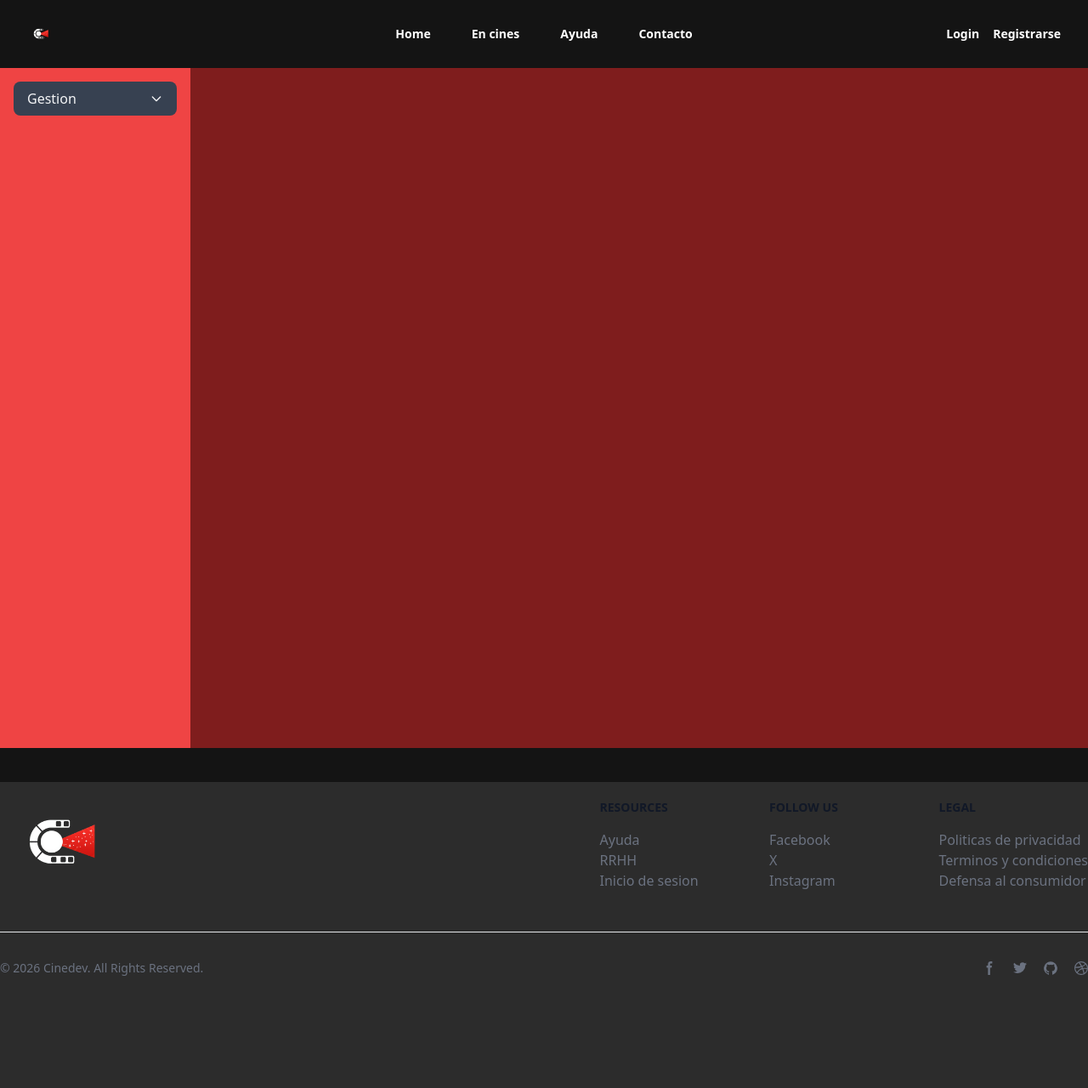
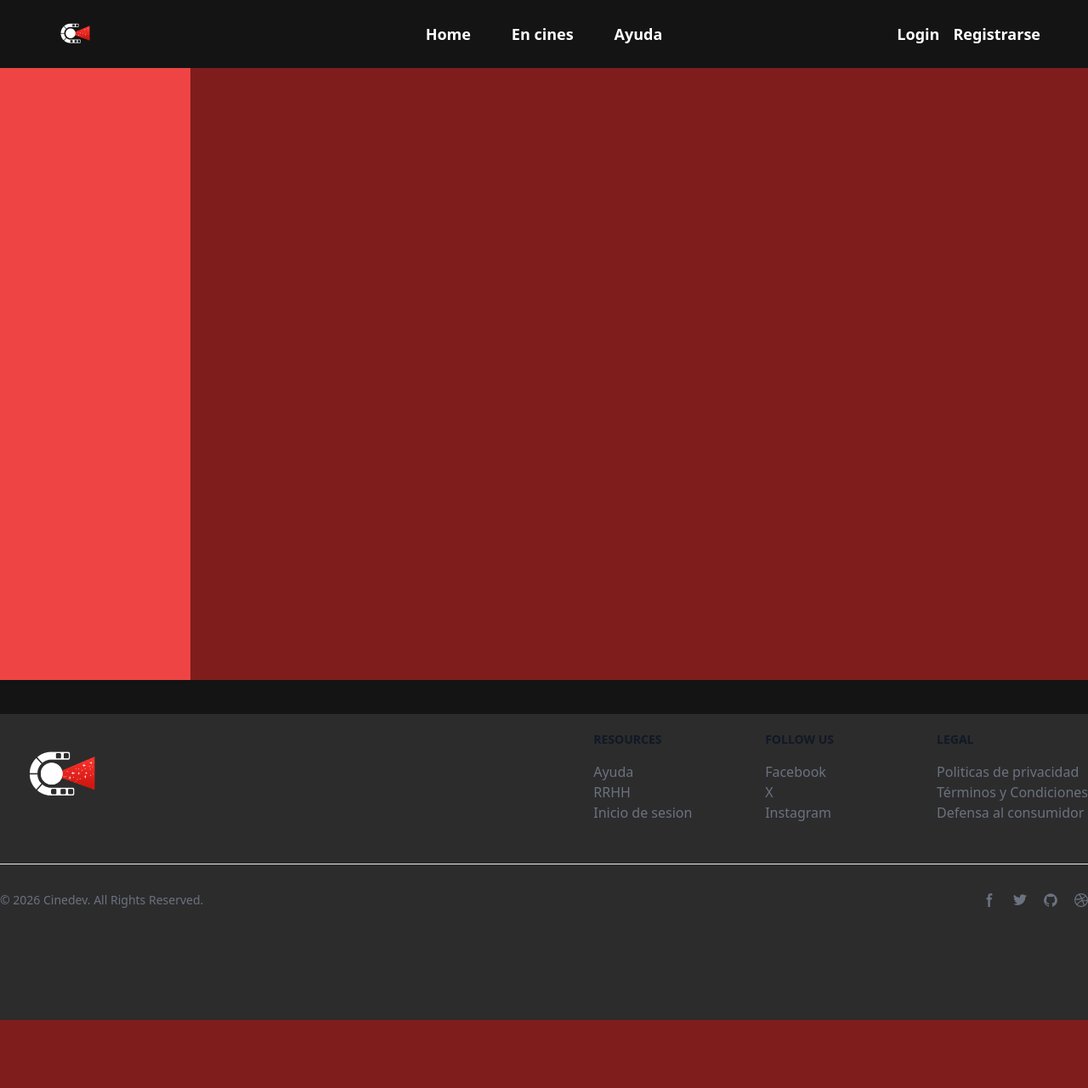
Before and after one commit to AleHts29/App_Cine_TPF_IDS, a Flask app: page /admin in a window 1280 px wide. Shown: the whole page at 85% size. After the commit the page ends 1200 px from the top, so only its background shows below. Run offline with Flask 3, Linux system fonts and the light colour scheme; a database or web service that is not in the repository returns one stand-in record (values such as "Sample title"); data that the repository does not hold is empty; style sheets or scripts are compiled from the project's sources; some libraries are stand-ins or nearby versions.

Commit message:
Descargar pdfs, mejoras en el estilo y funcionalidad del navbar y footer agregados.

```diff
--- a/frontend/templates/base.html
+++ b/frontend/templates/base.html
@@ -18,11 +18,12 @@
 
 <body class="bg-[#141414] text-white">
 
-     <nav aria-label="Global" class="mx-auto flex max-w-7xl items-center justify-between p-6 lg:px-8">
+     <nav aria-label="Global" class="fixed top-0 w-full z-50 items-center justify-between py-2 px-6 bg-[#141414]">
+        <div class="mx-auto max-w-7xl flex items-center justify-between px-4 lg:px-8">
             <div class="flex lg:flex-1">
-        <a href="#" class="-m-1.5 p-1.5">
+            <a href="{{ url_for('home') }}" class="-m-1.5 p-1.5">
                 <span class="sr-only">Your Company</span>
-            <img src="{{ url_for('static', filename='images/logo.png') }}" alt="acalogo" class="h-8 w-auto" />
+                <img src="{{ url_for('static', filename='images/logo.png') }}" alt="acalogo" class="h-16 w-auto" />
             </a>
             </div>
             <div class="flex lg:hidden">
@@ -35,24 +36,24 @@
             </div>
             <el-popover-group class="hidden lg:flex lg:gap-x-12">
 
-        <a href="{{ url_for('home') }}" class="text-sm/6 font-semibold text-white">Home</a>
-        <a href="{{ url_for('cartelera') }}" class="text-sm/6 font-semibold text-white">En cines</a>
-        <a href="#" class="text-sm/6 font-semibold text-white">Ayuda</a>
-        <a href="#" class="text-sm/6 font-semibold text-white">Contacto</a>
+            <a href="{{ url_for('home') }}" class="text-lg font-semibold text-white">Home</a>
+            <a href="{{ url_for('cartelera') }}" class="text-lg font-semibold text-white">En cines</a>
+            <a href="#" class="text-lg font-semibold text-white">Ayuda</a>
             </el-popover-group>
             <div class="hidden lg:flex lg:flex-1 lg:justify-end">
                 {% if username %}
                 <div class="flex items-center gap-4">
                     <p class="text-sm font-semibold text-white">Hola, {{ username }}!</p>
                     <p class="text-sm font-semibold text-white">{{ email }}!</p>
-                    <a href="{{ url_for('logout') }}" class="text-sm font-semibold text-red-400 hover:text-red-600">Salir</a>
+                        <a href="{{ url_for('logout') }}" class="text-lg font-semibold text-red-400 hover:text-red-600">Salir</a>
                 </div>
                 {% else %}
                 <div class="flex items-center gap-4">
-            <a href="{{ url_for('login') }}" class="text-sm font-semibold text-white">Login</a>
-            <a href="{{ url_for('register') }}" class="text-sm font-semibold text-white">Registrarse</a>
+                <a href="{{ url_for('login') }}" class="text-lg font-semibold text-white">Login</a>
+                <a href="{{ url_for('register') }}" class="text-lg font-semibold text-white">Registrarse</a>
                 </div>
                 {% endif %}
+            </div>
         </div>
      </nav>
     {% endblock %}
@@ -80,7 +81,7 @@
                         <a href="..." class="hover:underline">RRHH</a>
                     </li>
                     <li>
-                        <a href="..." class="hover:underline">Inicio de sesion</a>
+                        <a href="{{ url_for('login') }}" class="hover:underline">Inicio de sesion</a>
                     </li>
                 </ul>
             </div>
@@ -102,10 +103,16 @@
                 <h2 class="mb-4 text-sm font-semibold text-gray-900 uppercase dark:text-white">Legal</h2>
                 <ul class="text-gray-500 dark:text-gray-400 font-medium">
                     <li class="mb">
-                        <a href="#" class="hover:underline">Politicas de privacidad</a>
+                        <a href="{{ url_for('static', filename='pdf/politicas_privacidad_cinedev.pdf') }}"
+                        class="hover:underline">
+                             Politicas de privacidad
+                        </a>
                     </li>
                     <li>
-                        <a href="#" class="hover:underline">Terminos y condiciones</a>
+                        <a href="{{ url_for('static', filename='pdf/terminos_y_condiciones_cinedev.pdf') }}"
+                        class="hover:underline">
+                             Términos y Condiciones
+                        </a>
                     </li>
                     <li>
                         <a href="https://buenosaires.gob.ar/gobierno/atencion-ciudadana/defensa-al-consumidor"
```
Also changed, not shown: 2 other files. Lines whose indentation alone changed are shown as unchanged.
